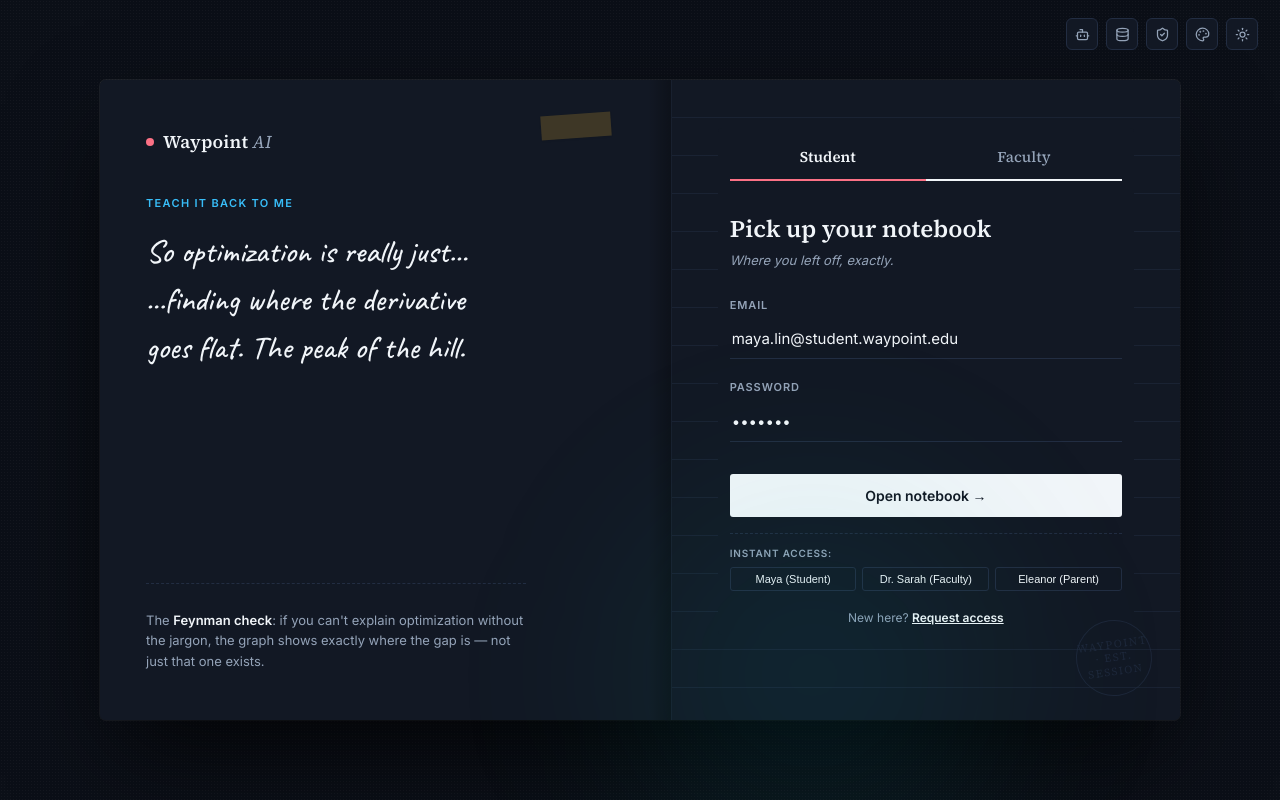
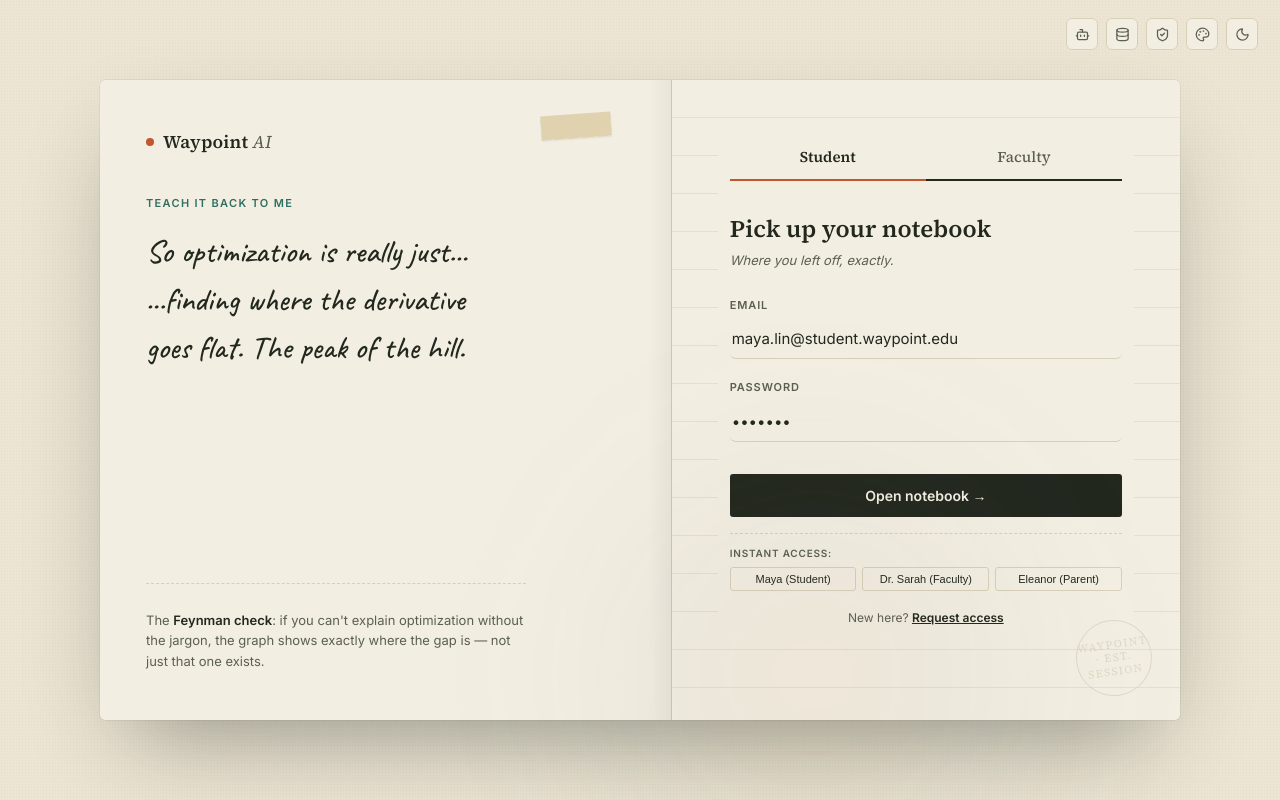
Before and after one commit to 10-Mohan/edtech, a React (Vite) app: page / in a window 1280 px wide. Built offline with nearby package versions, Linux system fonts and the light colour scheme; no server answers; the database is empty.

Commit message:
style: harmonize entire application theme with editorial notebook colors (paper, ink, rule, coral, teal, gold)

```diff
--- a/index.html
+++ b/index.html
@@ -1,5 +1,5 @@
 <!doctype html>
-<html lang="en" data-theme="dark">
+<html lang="en" data-theme="light" data-color-theme="coral">
   <head>
     <meta charset="UTF-8" />
     <meta name="viewport" content="width=device-width, initial-scale=1.0" />
--- a/src/index.css
+++ b/src/index.css
@@ -1,203 +1,259 @@
 :root {
-  /* Color Palette - Midnight Obsidian Dark (Default) */
-  --bg-base: #0a0d14;
-  --bg-surface: #101522;
-  --bg-surface-elevated: #161d30;
-  --bg-surface-glass: rgba(16, 21, 34, 0.75);
-  --bg-glass-card: rgba(22, 29, 48, 0.6);
-  --bg-glass-hover: rgba(30, 41, 68, 0.7);
+  /* ==========================================================================
+     WAYPOINT NOTEBOOK COLOR SYSTEM & DESIGN TOKENS
+     ========================================================================== */
+  --paper: #F3EEE2;
+  --paper2: #ECE5D4;
+  --paper-elevated: #FAF7F0;
+  --ink: #23281F;
+  --ink-soft: #5B5F52;
+  --ink-dim: #7A7F71;
+  --rule: #D8CFB8;
+  --rule-subtle: rgba(216, 207, 184, 0.6);
+  --rule-medium: #C8BEA5;
+  --teal: #2F6F63;
+  --coral: #C4562F;
+  --gold: #B08A2E;
 
-  --border-subtle: rgba(255, 255, 255, 0.08);
-  --border-medium: rgba(255, 255, 255, 0.14);
-  --border-highlight: rgba(99, 102, 241, 0.4);
+  /* Default Theme: Warm Editorial Notebook (Light) */
+  --bg-base: #ECE5D4;
+  --bg-surface: #F3EEE2;
+  --bg-surface-elevated: #FAF7F0;
+  --bg-surface-glass: rgba(243, 238, 226, 0.94);
+  --bg-glass-card: rgba(243, 238, 226, 0.92);
+  --bg-glass-hover: #EAE3D1;
 
-  /* Primary & Accent Accents */
-  --primary-gradient: linear-gradient(135deg, #6366f1 0%, #8b5cf6 50%, #d946ef 100%);
-  --primary: #6366f1;
-  --primary-light: #818cf8;
-  --primary-glow: rgba(99, 102, 241, 0.35);
+  --border-subtle: #D8CFB8;
+  --border-medium: #C8BEA5;
+  --border-highlight: #C4562F;
 
-  --secondary: #06b6d4;
-  --secondary-glow: rgba(6, 182, 212, 0.3);
+  /* Primary & Accent Tones */
+  --primary-gradient: linear-gradient(135deg, #C4562F 0%, #B08A2E 100%);
+  --primary: #C4562F;
+  --primary-light: #D96B45;
+  --primary-dark: #9E3D1C;
+  --primary-glow: rgba(196, 86, 47, 0.25);
+  --primary-subtle: rgba(196, 86, 47, 0.12);
+  --primary-surface: rgba(196, 86, 47, 0.05);
+  --primary-border: rgba(196, 86, 47, 0.35);
 
-  --accent-cyan: #22d3ee;
-  --accent-emerald: #10b981;
-  --accent-emerald-glow: rgba(16, 185, 129, 0.3);
-  --accent-amber: #f59e0b;
-  --accent-amber-glow: rgba(245, 158, 11, 0.3);
-  --accent-rose: #f43f5e;
-  --accent-rose-glow: rgba(244, 63, 94, 0.3);
-  --accent-violet: #a855f7;
+  --secondary: #2F6F63;
+  --secondary-glow: rgba(47, 111, 99, 0.25);
+
+  --accent-cyan: #2F6F63;
+  --accent-emerald: #2F6F63;
+  --accent-emerald-glow: rgba(47, 111, 99, 0.25);
+  --accent-amber: #B08A2E;
+  --accent-amber-glow: rgba(176, 138, 46, 0.25);
+  --accent-rose: #C4562F;
+  --accent-rose-glow: rgba(196, 86, 47, 0.25);
+  --accent-violet: #8B5597;
 
   /* Typography Colors */
-  --text-main: #f8fafc;
-  --text-muted: #94a3b8;
-  --text-dim: #64748b;
+  --text-main: #23281F;
+  --text-muted: #5B5F52;
+  --text-dim: #7A7F71;
 
-  /* Shadows & Glass */
-  --shadow-sm: 0 2px 8px rgba(0, 0, 0, 0.4);
-  --shadow-md: 0 8px 24px -4px rgba(0, 0, 0, 0.5);
-  --shadow-lg: 0 16px 40px -8px rgba(0, 0, 0, 0.6);
-  --shadow-glow: 0 0 25px var(--primary-glow);
+  /* Shadows & Paper Aesthetics */
+  --shadow-sm: 0 2px 6px rgba(35, 40, 31, 0.06);
+  --shadow-md: 0 8px 24px -4px rgba(35, 40, 31, 0.12);
+  --shadow-lg: 0 16px 40px -8px rgba(35, 40, 31, 0.18);
+  --shadow-glow: 0 0 22px var(--primary-glow);
 
-  --radius-sm: 8px;
-  --radius-md: 14px;
-  --radius-lg: 20px;
-  --radius-xl: 28px;
+  --radius-sm: 6px;
+  --radius-md: 10px;
+  --radius-lg: 16px;
+  --radius-xl: 22px;
   --radius-full: 9999px;
 
-  --font-display: 'Outfit', -apple-system, BlinkMacSystemFont, sans-serif;
+  --font-display: 'Source Serif 4', 'Outfit', Georgia, serif;
   --font-body: 'Inter', -apple-system, BlinkMacSystemFont, sans-serif;
   --font-mono: 'JetBrains Mono', monospace;
+  --font-handwriting: 'Caveat', cursive;
 
   --sidebar-width: 260px;
 }
 
+/* Light Theme Variables */
 [data-theme="light"] {
-  --bg-base: #f8fafc;
-  --bg-surface: #ffffff;
-  --bg-surface-elevated: #f1f5f9;
-  --bg-surface-glass: rgba(255, 255, 255, 0.92);
-  --bg-glass-card: rgba(255, 255, 255, 0.88);
-  --bg-glass-hover: #e2e8f0;
+  --bg-base: #ECE5D4;
+  --bg-surface: #F3EEE2;
+  --bg-surface-elevated: #FAF7F0;
+  --bg-surface-glass: rgba(243, 238, 226, 0.94);
+  --bg-glass-card: rgba(243, 238, 226, 0.92);
+  --bg-glass-hover: #EAE3D1;
 
-  --border-subtle: rgba(15, 23, 42, 0.08);
-  --border-medium: rgba(15, 23, 42, 0.16);
-  --border-highlight: rgba(99, 102, 241, 0.6);
+  --border-subtle: #D8CFB8;
+  --border-medium: #C8BEA5;
+  --border-highlight: #C4562F;
 
-  --text-main: #0f172a;
-  --text-muted: #334155;
-  --text-dim: #64748b;
+  --text-main: #23281F;
+  --text-muted: #5B5F52;
+  --text-dim: #7A7F71;
 
-  --shadow-sm: 0 2px 8px rgba(15, 23, 42, 0.06);
-  --shadow-md: 0 8px 24px -4px rgba(15, 23, 42, 0.1);
-  --shadow-lg: 0 16px 40px -8px rgba(15, 23, 42, 0.14);
-  --shadow-glow: 0 0 20px rgba(99, 102, 241, 0.25);
+  --shadow-sm: 0 2px 6px rgba(35, 40, 31, 0.06);
+  --shadow-md: 0 8px 24px -4px rgba(35, 40, 31, 0.12);
+  --shadow-lg: 0 16px 40px -8px rgba(35, 40, 31, 0.18);
+  --shadow-glow: 0 0 20px rgba(196, 86, 47, 0.25);
 }
 
+/* Dark Theme Variables: Midnight Leather Journal */
+[data-theme="dark"] {
+  --bg-base: #0B0F17;
+  --bg-surface: #121824;
+  --bg-surface-elevated: #1A2234;
+  --bg-surface-glass: rgba(18, 24, 36, 0.9);
+  --bg-glass-card: rgba(22, 30, 46, 0.85);
+  --bg-glass-hover: rgba(30, 41, 62, 0.9);
+
+  --border-subtle: rgba(255, 255, 255, 0.08);
+  --border-medium: rgba(255, 255, 255, 0.16);
+  --border-highlight: #FB7185;
+
+  --text-main: #F8FAFC;
+  --text-muted: #94A3B8;
+  --text-dim: #64748B;
+
+  --primary-gradient: linear-gradient(135deg, #C4562F 0%, #B08A2E 100%);
+  --primary: #C4562F;
+  --primary-light: #FB7185;
+  --primary-dark: #9E3D1C;
+  --primary-glow: rgba(196, 86, 47, 0.35);
+  --primary-subtle: rgba(196, 86, 47, 0.2);
+  --primary-surface: rgba(196, 86, 47, 0.08);
+  --primary-border: rgba(196, 86, 47, 0.45);
+
+  --shadow-sm: 0 2px 8px rgba(0, 0, 0, 0.5);
+  --shadow-md: 0 8px 24px -4px rgba(0, 0, 0, 0.65);
+  --shadow-lg: 0 16px 40px -8px rgba(0, 0, 0, 0.8);
+  --shadow-glow: 0 0 25px rgba(196, 86, 47, 0.35);
+}
 
 /* ==========================================================================
-   9 MONOCHROME SINGLE-TONE PALETTES
+   MONOCHROME SINGLE-TONE PALETTES
    ========================================================================== */
 
-[data-color-theme="indigo"], :root:not([data-color-theme]) {
-  --theme-swatch: #5d6be8;
-  --primary: #5d6be8;
-  --primary-light: #818cf8;
-  --primary-dark: #4338ca;
-  --primary-subtle: rgba(93, 107, 232, 0.14);
-  --primary-surface: rgba(93, 107, 232, 0.06);
-  --primary-border: rgba(93, 107, 232, 0.3);
-  --primary-glow: rgba(93, 107, 232, 0.35);
-  --border-highlight: rgba(93, 107, 232, 0.45);
-  --primary-gradient: linear-gradient(135deg, #5d6be8 0%, #4338ca 100%);
+[data-color-theme="coral"], :root:not([data-color-theme]) {
+  --theme-swatch: #C4562F;
+  --primary: #C4562F;
+  --primary-light: #D96B45;
+  --primary-dark: #9E3D1C;
+  --primary-subtle: rgba(196, 86, 47, 0.12);
+  --primary-surface: rgba(196, 86, 47, 0.05);
+  --primary-border: rgba(196, 86, 47, 0.35);
+  --primary-glow: rgba(196, 86, 47, 0.25);
+  --border-highlight: #C4562F;
+  --primary-gradient: linear-gradient(135deg, #C4562F 0%, #B08A2E 100%);
 }
 
 [data-color-theme="teal"] {
-  --theme-swatch: #188b9a;
-  --primary: #188b9a;
-  --primary-light: #2dd4bf;
-  --primary-dark: #0f766e;
-  --primary-subtle: rgba(24, 139, 154, 0.14);
-  --primary-surface: rgba(24, 139, 154, 0.06);
-  --primary-border: rgba(24, 139, 154, 0.3);
-  --primary-glow: rgba(24, 139, 154, 0.35);
-  --border-highlight: rgba(24, 139, 154, 0.45);
-  --primary-gradient: linear-gradient(135deg, #188b9a 0%, #0f766e 100%);
+  --theme-swatch: #2F6F63;
+  --primary: #2F6F63;
+  --primary-light: #448E80;
+  --primary-dark: #1F4C43;
+  --primary-subtle: rgba(47, 111, 99, 0.14);
+  --primary-surface: rgba(47, 111, 99, 0.06);
+  --primary-border: rgba(47, 111, 99, 0.35);
+  --primary-glow: rgba(47, 111, 99, 0.25);
+  --border-highlight: #2F6F63;
+  --primary-gradient: linear-gradient(135deg, #2F6F63 0%, #1F4C43 100%);
+}
+
+[data-color-theme="amber"] {
+  --theme-swatch: #B08A2E;
+  --primary: #B08A2E;
+  --primary-light: #CBA547;
+  --primary-dark: #87671C;
+  --primary-subtle: rgba(176, 138, 46, 0.14);
+  --primary-surface: rgba(176, 138, 46, 0.06);
+  --primary-border: rgba(176, 138, 46, 0.35);
+  --primary-glow: rgba(176, 138, 46, 0.25);
+  --border-highlight: #B08A2E;
+  --primary-gradient: linear-gradient(135deg, #B08A2E 0%, #87671C 100%);
+}
+
+[data-color-theme="indigo"] {
+  --theme-swatch: #475896;
+  --primary: #475896;
+  --primary-light: #6173B5;
+  --primary-dark: #313D6B;
+  --primary-subtle: rgba(71, 88, 150, 0.14);
+  --primary-surface: rgba(71, 88, 150, 0.06);
+  --primary-border: rgba(71, 88, 150, 0.35);
+  --primary-glow: rgba(71, 88, 150, 0.25);
+  --border-highlight: #475896;
+  --primary-gradient: linear-gradient(135deg, #475896 0%, #313D6B 100%);
 }
 
 [data-color-theme="emerald"] {
-  --theme-swatch: #2d8659;
-  --primary: #2d8659;
-  --primary-light: #34d399;
-  --primary-dark: #065f46;
-  --primary-subtle: rgba(45, 134, 89, 0.14);
-  --primary-surface: rgba(45, 134, 89, 0.06);
-  --primary-border: rgba(45, 134, 89, 0.3);
-  --primary-glow: rgba(45, 134, 89, 0.35);
-  --border-highlight: rgba(45, 134, 89, 0.45);
-  --primary-gradient: linear-gradient(135deg, #2d8659 0%, #065f46 100%);
+  --theme-swatch: #3B7A57;
+  --primary: #3B7A57;
+  --primary-light: #529B72;
+  --primary-dark: #27563C;
+  --primary-subtle: rgba(59, 122, 87, 0.14);
+  --primary-surface: rgba(59, 122, 87, 0.06);
+  --primary-border: rgba(59, 122, 87, 0.35);
+  --primary-glow: rgba(59, 122, 87, 0.25);
+  --border-highlight: #3B7A57;
+  --primary-gradient: linear-gradient(135deg, #3B7A57 0%, #27563C 100%);
 }
 
-[data-color-theme="coral"] {
-  --theme-swatch: #e66743;
-  --primary: #e66743;
-  --primary-light: #fb923c;
-  --primary-dark: #c2410c;
-  --primary-subtle: rgba(230, 103, 67, 0.14);
-  --primary-surface: rgba(230, 103, 67, 0.06);
-  --primary-border: rgba(230, 103, 67, 0.3);
-  --primary-glow: rgba(230, 103, 67, 0.35);
-  --border-highlight: rgba(230, 103, 67, 0.45);
-  --primary-gradient: linear-gradient(135deg, #e66743 0%, #c2410c 100%);
+[data-color-theme="slate"] {
+  --theme-swatch: #555F6D;
+  --primary: #555F6D;
+  --primary-light: #737E8E;
+  --primary-dark: #3A424D;
+  --primary-subtle: rgba(85, 95, 109, 0.14);
+  --primary-surface: rgba(85, 95, 109, 0.06);
+  --primary-border: rgba(85, 95, 109, 0.35);
+  --primary-glow: rgba(85, 95, 109, 0.25);
+  --border-highlight: #555F6D;
+  --primary-gradient: linear-gradient(135deg, #555F6D 0%, #3A424D 100%);
+}
+
+[data-color-theme="rose"] {
+  --theme-swatch: #BA4B64;
+  --primary: #BA4B64;
+  --primary-light: #D46981;
+  --primary-dark: #8F344A;
+  --primary-subtle: rgba(186, 75, 100, 0.14);
+  --primary-surface: rgba(186, 75, 100, 0.06);
+  --primary-border: rgba(186, 75, 100, 0.35);
+  --primary-glow: rgba(186, 75, 100, 0.25);
+  --border-highlight: #BA4B64;
+  --primary-gradient: linear-gradient(135deg, #BA4B64 0%, #8F344A 100%);
+}
+
+[data-color-theme="graphite"] {
+  --theme-swatch: #3A3F47;
+  --primary: #3A3F47;
+  --primary-light: #575D68;
+  --primary-dark: #22262C;
+  --primary-subtle: rgba(58, 63, 71, 0.14);
+  --primary-surface: rgba(58, 63, 71, 0.06);
+  --primary-border: rgba(58, 63, 71, 0.35);
+  --primary-glow: rgba(58, 63, 71, 0.25);
+  --border-highlight: #3A3F47;
+  --primary-gradient: linear-gradient(135deg, #3A3F47 0%, #22262C 100%);
 }
 
 [data-color-theme="plum"] {
-  --theme-swatch: #8b5597;
-  --primary: #8b5597;
-  --primary-light: #c084fc;
-  --primary-dark: #701a75;
-  --primary-subtle: rgba(139, 85, 151, 0.14);
-  --primary-surface: rgba(139, 85, 151, 0.06);
-  --primary-border: rgba(139, 85, 151, 0.3);
-  --primary-glow: rgba(139, 85, 151, 0.35);
-  --border-highlight: rgba(139, 85, 151, 0.45);
-  --primary-gradient: linear-gradient(135deg, #8b5597 0%, #701a75 100%);
+  --theme-swatch: #7A4E7F;
+  --primary: #7A4E7F;
+  --primary-light: #9B6BA1;
+  --primary-dark: #58335D;
+  --primary-subtle: rgba(122, 78, 127, 0.14);
+  --primary-surface: rgba(122, 78, 127, 0.06);
+  --primary-border: rgba(122, 78, 127, 0.35);
+  --primary-glow: rgba(122, 78, 127, 0.25);
+  --border-highlight: #7A4E7F;
+  --primary-gradient: linear-gradient(135deg, #7A4E7F 0%, #58335D 100%);
 }
 
-[data-color-theme="slate"] {
-  --theme-swatch: #557088;
-  --primary: #557088;
-  --primary-light: #94a3b8;
-  --primary-dark: #334155;
-  --primary-subtle: rgba(85, 112, 136, 0.14);
-  --primary-surface: rgba(85, 112, 136, 0.06);
-  --primary-border: rgba(85, 112, 136, 0.3);
-  --primary-glow: rgba(85, 112, 136, 0.35);
-  --border-highlight: rgba(85, 112, 136, 0.45);
-  --primary-gradient: linear-gradient(135deg, #557088 0%, #334155 100%);
-}
+/* ==========================================================================
+   RESET & GLOBAL BASE
+   ========================================================================== */
 
-[data-color-theme="amber"] {
-  --theme-swatch: #c8841a;
-  --primary: #c8841a;
-  --primary-light: #fbbf24;
-  --primary-dark: #b45309;
-  --primary-subtle: rgba(200, 132, 26, 0.14);
-  --primary-surface: rgba(200, 132, 26, 0.06);
-  --primary-border: rgba(200, 132, 26, 0.3);
-  --primary-glow: rgba(200, 132, 26, 0.35);
-  --border-highlight: rgba(200, 132, 26, 0.45);
-  --primary-gradient: linear-gradient(135deg, #c8841a 0%, #b45309 100%);
-}
-
-[data-color-theme="rose"] {
-  --theme-swatch: #be4f69;
-  --primary: #be4f69;
-  --primary-light: #fb7185;
-  --primary-dark: #be123c;
-  --primary-subtle: rgba(190, 79, 105, 0.14);
-  --primary-surface: rgba(190, 79, 105, 0.06);
-  --primary-border: rgba(190, 79, 105, 0.3);
-  --primary-glow: rgba(190, 79, 105, 0.35);
-  --border-highlight: rgba(190, 79, 105, 0.45);
-  --primary-gradient: linear-gradient(135deg, #be4f69 0%, #be123c 100%);
-}
-
-[data-color-theme="graphite"] {
-  --theme-swatch: #424855;
-  --primary: #4b5563;
-  --primary-light: #9ca3af;
-  --primary-dark: #1f2937;
-  --primary-subtle: rgba(75, 85, 99, 0.14);
-  --primary-surface: rgba(75, 85, 99, 0.06);
-  --primary-border: rgba(75, 85, 99, 0.3);
-  --primary-glow: rgba(75, 85, 99, 0.35);
-  --border-highlight: rgba(75, 85, 99, 0.45);
-  --primary-gradient: linear-gradient(135deg, #4b5563 0%, #1f2937 100%);
-}
-
-/* Reset & Global Base */
 *, *::before, *::after {
   box-sizing: border-box;
   margin: 0;
@@ -215,21 +271,22 @@
   overflow-x: hidden;
 }
 
-/* Background Ambient Glow */
+/* Tactile Dot Grid Background Texture */
 body::before {
   content: "";
   position: fixed;
-  top: -150px;
-  left: 20%;
-  width: 600px;
-  height: 600px;
-  background: radial-gradient(circle, rgba(99, 102, 241, 0.12) 0%, rgba(139, 92, 246, 0.05) 50%, transparent 70%);
-  border-radius: 50%;
+  inset: 0;
+  background-image: radial-gradient(rgba(35, 40, 31, 0.035) 1px, transparent 1px);
+  background-size: 3px 3px;
   pointer-events: none;
   z-index: 0;
-  filter: blur(60px);
 }
 
+[data-theme="dark"] body::before {
+  background-image: radial-gradient(rgba(255, 255, 255, 0.035) 1px, transparent 1px);
+}
+
+/* Ambient Warm Glow */
 body::after {
   content: "";
   position: fixed;
@@ -237,18 +294,18 @@
   right: 15%;
   width: 550px;
   height: 550px;
-  background: radial-gradient(circle, rgba(6, 182, 212, 0.1) 0%, rgba(16, 185, 129, 0.04) 50%, transparent 70%);
+  background: radial-gradient(circle, rgba(196, 86, 47, 0.06) 0%, rgba(47, 111, 99, 0.04) 50%, transparent 70%);
   border-radius: 50%;
   pointer-events: none;
   z-index: 0;
-  filter: blur(70px);
+  filter: blur(80px);
 }
 
 /* Typography */
 h1, h2, h3, h4, h5, h6 {
   font-family: var(--font-display);
-  font-weight: 700;
-  letter-spacing: -0.02em;
+  font-weight: 600;
+  letter-spacing: -0.01em;
   color: var(--text-main);
 }
 
@@ -260,7 +317,7 @@
   font-family: var(--font-mono);
 }
 
-/* Custom Scrollbar */
+/* Custom Ruled Scrollbar */
 ::-webkit-scrollbar {
   width: 6px;
   height: 6px;
@@ -269,27 +326,27 @@
   background: transparent;
 }
 ::-webkit-scrollbar-thumb {
-  background: var(--border-medium);
+  background: var(--border-subtle);
   border-radius: 3px;
 }
 ::-webkit-scrollbar-thumb:hover {
-  background: var(--text-dim);
+  background: var(--border-medium);
 }
 
-/* Glassmorphism Utilities */
+/* ==========================================================================
+   NOTEBOOK PANELS & CARDS
+   ========================================================================== */
+
 .glass-panel {
-  background: var(--bg-surface-glass);
-  backdrop-filter: blur(16px);
-  -webkit-backdrop-filter: blur(16px);
+  background: var(--bg-surface);
   border: 1px solid var(--border-subtle);
   border-radius: var(--radius-lg);
-  box-shadow: var(--shadow-md);
+  box-shadow: var(--shadow-sm);
+  position: relative;
 }
 
 .glass-card {
-  background: var(--bg-glass-card);
-  backdrop-filter: blur(12px);
-  -webkit-backdrop-filter: blur(12px);
+  background: var(--bg-surface-elevated);
   border: 1px solid var(--border-subtle);
   border-radius: var(--radius-md);
   box-shadow: var(--shadow-sm);
@@ -309,33 +366,20 @@
 
 .glass-card.interactive:hover {
   border-color: var(--border-highlight);
-  box-shadow: 0 10px 30px -5px var(--primary-glow);
+  box-shadow: 0 8px 24px -4px var(--primary-glow);
 }
 
-/* Gradient Text */
+/* Ruled Notebook Paper Background */
+.ruled-paper-bg {
+  background: repeating-linear-gradient(var(--bg-surface) 0px, var(--bg-surface) 35px, var(--border-subtle) 36px);
+}
+
+/* Gradient & Highlight Text */
 .gradient-text {
   background: var(--primary-gradient);
   -webkit-background-clip: text;
   -webkit-text-fill-color: transparent;
   display: inline-block;
-}
-
-.gradient-text-cyan {
-  background: linear-gradient(135deg, #22d3ee 0%, #06b6d4 100%);
-  -webkit-background-clip: text;
-  -webkit-text-fill-color: transparent;
-}
-
-.gradient-text-amber {
-  background: linear-gradient(135deg, #fbbf24 0%, #f59e0b 100%);
-  -webkit-background-clip: text;
-  -webkit-text-fill-color: transparent;
-}
-
-.gradient-text-emerald {
-  background: linear-gradient(135deg, #34d399 0%, #10b981 100%);
-  -webkit-background-clip: text;
-  -webkit-text-fill-color: transparent;
 }
 
 /* Buttons */
@@ -358,14 +402,15 @@
 }
 
 .btn-primary {
-  background: var(--primary-gradient);
-  color: #ffffff;
-  box-shadow: 0 4px 14px var(--primary-glow);
+  background: var(--text-main);
+  color: var(--bg-surface);
+  box-shadow: 0 4px 12px rgba(35, 40, 31, 0.15);
 }
 .btn-primary:hover {
-  opacity: 0.95;
+  background: var(--primary);
+  color: #ffffff;
   transform: translateY(-1px);
-  box-shadow: 0 6px 20px var(--primary-glow);
+  box-shadow: 0 6px 18px var(--primary-glow);
 }
 .btn-primary:active {
   transform: translateY(0);
@@ -385,12 +430,12 @@
 .btn-outline {
   background: transparent;
   color: var(--text-main);
-  border: 1px solid var(--border-subtle);
+  border: 1.5px solid var(--border-subtle);
 }
 .btn-outline:hover {
   border-color: var(--primary);
-  color: var(--primary-light);
-  background: rgba(99, 102, 241, 0.08);
+  color: var(--primary);
+  background: var(--primary-subtle);
 }
 
 .btn-ghost {
@@ -403,25 +448,25 @@
 }
 
 .btn-emerald {
-  background: linear-gradient(135deg, #10b981 0%, #059669 100%);
+  background: var(--teal);
   color: white;
-  box-shadow: 0 4px 14px var(--accent-emerald-glow);
+  box-shadow: 0 4px 12px var(--secondary-glow);
 }
 .btn-emerald:hover {
+  background: #255950;
   transform: translateY(-1px);
-  box-shadow: 0 6px 18px var(--accent-emerald-glow);
 }
 
 .btn-amber {
-  background: linear-gradient(135deg, #f59e0b 0%, #d97706 100%);
+  background: var(--gold);
   color: white;
-  box-shadow: 0 4px 14px var(--accent-amber-glow);
+  box-shadow: 0 4px 12px var(--accent-amber-glow);
 }
 
 .btn-rose {
-  background: linear-gradient(135deg, #f43f5e 0%, #e11d48 100%);
+  background: var(--coral);
   color: white;
-  box-shadow: 0 4px 14px var(--accent-rose-glow);
+  box-shadow: 0 4px 12px var(--accent-rose-glow);
 }
 
 .btn-sm {
@@ -441,7 +486,7 @@
   border-radius: var(--radius-md);
 }
 
-/* Badges - Monochromatically Harmonized */
+/* Badges - Notebook Harmonized */
 .badge {
   display: inline-flex;
   align-items: center;
@@ -451,103 +496,62 @@
   font-size: 0.75rem;
   font-weight: 600;
   letter-spacing: 0.02em;
-  border: 1px solid var(--primary-border);
-  background: var(--primary-subtle);
-  color: var(--primary-light);
+  border: 1px solid var(--border-subtle);
+  background: var(--bg-surface-elevated);
+  color: var(--text-muted);
   transition: all 0.2s ease;
 }
 
-[data-theme="light"] .badge {
-  color: var(--primary-dark);
-  border-color: var(--border-highlight);
-  background: var(--primary-subtle);
+.badge-indigo {
+  background: rgba(71, 88, 150, 0.12);
+  color: #475896;
+  border-color: rgba(71, 88, 150, 0.3);
 }
 
-.badge-indigo,
-.badge-emerald,
-.badge-amber,
-.badge-rose,
-.badge-cyan,
-.badge-purple {
-  background: var(--primary-subtle);
-  color: var(--primary-light);
-  border-color: var(--primary-border);
+.badge-emerald {
+  background: rgba(47, 111, 99, 0.12);
+  color: var(--teal);
+  border-color: rgba(47, 111, 99, 0.3);
 }
 
-[data-theme="light"] .badge-indigo,
-[data-theme="light"] .badge-emerald,
-[data-theme="light"] .badge-amber,
-[data-theme="light"] .badge-rose,
-[data-theme="light"] .badge-cyan,
-[data-theme="light"] .badge-purple {
-  color: var(--primary-dark);
-  border-color: var(--border-highlight);
-  background: var(--primary-subtle);
+.badge-amber {
+  background: rgba(176, 138, 46, 0.12);
+  color: var(--gold);
+  border-color: rgba(176, 138, 46, 0.3);
 }
 
-/* Monochromatic Text and Highlight Classes */
-.theme-text-primary {
-  color: var(--primary-light);
+.badge-rose {
+  background: rgba(196, 86, 47, 0.12);
+  color: var(--coral);
+  border-color: rgba(196, 86, 47, 0.3);
 }
 
-[data-theme="light"] .theme-text-primary {
-  color: var(--primary-dark);
+.badge-cyan {
+  background: rgba(47, 111, 99, 0.12);
+  color: var(--teal);
+  border-color: rgba(47, 111, 99, 0.3);
 }
 
-.theme-text-heading {
-  font-size: 0.78rem;
-  font-weight: 700;
-  text-transform: uppercase;
-  letter-spacing: 0.05em;
-  color: var(--primary-light);
+/* Form Controls & Inputs */
+input, textarea, select {
+  color: var(--text-main);
+  background: var(--bg-surface);
+  border: 1px solid var(--border-subtle);
+  border-radius: var(--radius-sm);
+  padding: 8px 12px;
+  font-family: inherit;
+  outline: none;
+  transition: all 0.2s ease;
 }
 
-[data-theme="light"] .theme-text-heading {
-  color: var(--primary-dark);
+input:focus, textarea:focus, select:focus {
+  border-color: var(--primary);
+  box-shadow: 0 0 0 3px var(--primary-surface);
 }
 
-.theme-text-subtle {
-  font-size: 0.78rem;
-  font-weight: 700;
-  text-transform: uppercase;
-  letter-spacing: 0.05em;
-  color: var(--text-muted);
+input::placeholder, textarea::placeholder {
+  color: var(--ink-dim);
 }
-
-.theme-stat-val {
-  font-weight: 800;
-  color: var(--primary-light);
-}
-
-[data-theme="light"] .theme-stat-val {
-  color: var(--primary-dark);
-}
-
-/* Light Theme High Contrast Form & Card Overrides */
-[data-theme="light"] input,
-[data-theme="light"] textarea,
-[data-theme="light"] select {
-  color: var(--text-main) !important;
-  background: #ffffff !important;
-  border-color: rgba(15, 23, 42, 0.18) !important;
-}
-
-[data-theme="light"] input:focus,
-[data-theme="light"] textarea:focus,
-[data-theme="light"] select:focus {
-  border-color: var(--primary) !important;
-  box-shadow: 0 0 0 3px var(--primary-surface) !important;
-}
-
-[data-theme="light"] input::placeholder,
-[data-theme="light"] textarea::placeholder {
-  color: #94a3b8 !important;
-}
-
-[data-theme="light"] .selected-card {
-  box-shadow: 0 8px 24px -4px var(--primary-glow);
-}
-
 
 /* Pulse Beacon */
 .pulse-beacon {
@@ -578,13 +582,8 @@
 }
 
 @keyframes scaleUp {
-  from { opacity: 0; transform: scale(0.95); }
+  from { opacity: 0; transform: scale(0.96); }
   to { opacity: 1; transform: scale(1); }
-}
-
-@keyframes shimmer {
-  0% { background-position: -200% 0; }
-  100% { background-position: 200% 0; }
 }
 
 .animate-fade-in {
@@ -625,6 +624,9 @@
   justify-content: space-between;
   border-radius: var(--radius-lg);
   padding: 28px;
+  background: var(--bg-surface);
+  border: 1px solid var(--border-subtle);
+  box-shadow: var(--shadow-sm);
 }
 
 .card-flip-back {
@@ -635,9 +637,9 @@
 .modal-overlay {
   position: fixed;
   inset: 0;
-  background: rgba(4, 7, 13, 0.82);
-  backdrop-filter: blur(8px);
-  -webkit-backdrop-filter: blur(8px);
+  background: rgba(35, 40, 31, 0.55);
+  backdrop-filter: blur(6px);
+  -webkit-backdrop-filter: blur(6px);
   display: flex;
   align-items: center;
   justify-content: center;
@@ -649,8 +651,8 @@
 .modal-content {
   background: var(--bg-surface);
   border: 1px solid var(--border-medium);
-  border-radius: var(--radius-xl);
-  box-shadow: 0 25px 60px -15px rgba(0, 0, 0, 0.7);
+  border-radius: var(--radius-lg);
+  box-shadow: 0 25px 60px -15px rgba(35, 40, 31, 0.35);
   max-width: 680px;
   width: 100%;
   max-height: 90vh;
--- a/src/services/storageService.ts
+++ b/src/services/storageService.ts
@@ -98,7 +98,7 @@
   },
 
   getTheme(): 'dark' | 'light' {
-    return (localStorage.getItem(KEYS.THEME) as 'dark' | 'light') || 'dark';
+    return (localStorage.getItem(KEYS.THEME) as 'dark' | 'light') || 'light';
   },
 
   setTheme(theme: 'dark' | 'light'): void {
@@ -107,7 +107,7 @@
   },
 
   getColorTheme(): ColorThemeId {
-    return (localStorage.getItem(KEYS.COLOR_THEME) as ColorThemeId) || 'indigo';
+    return (localStorage.getItem(KEYS.COLOR_THEME) as ColorThemeId) || 'coral';
   },
 
   setColorTheme(colorTheme: ColorThemeId): void {
```
Also changed, not shown: src/components/student/KnowledgeGraph.tsx (+20 -20 lines).
